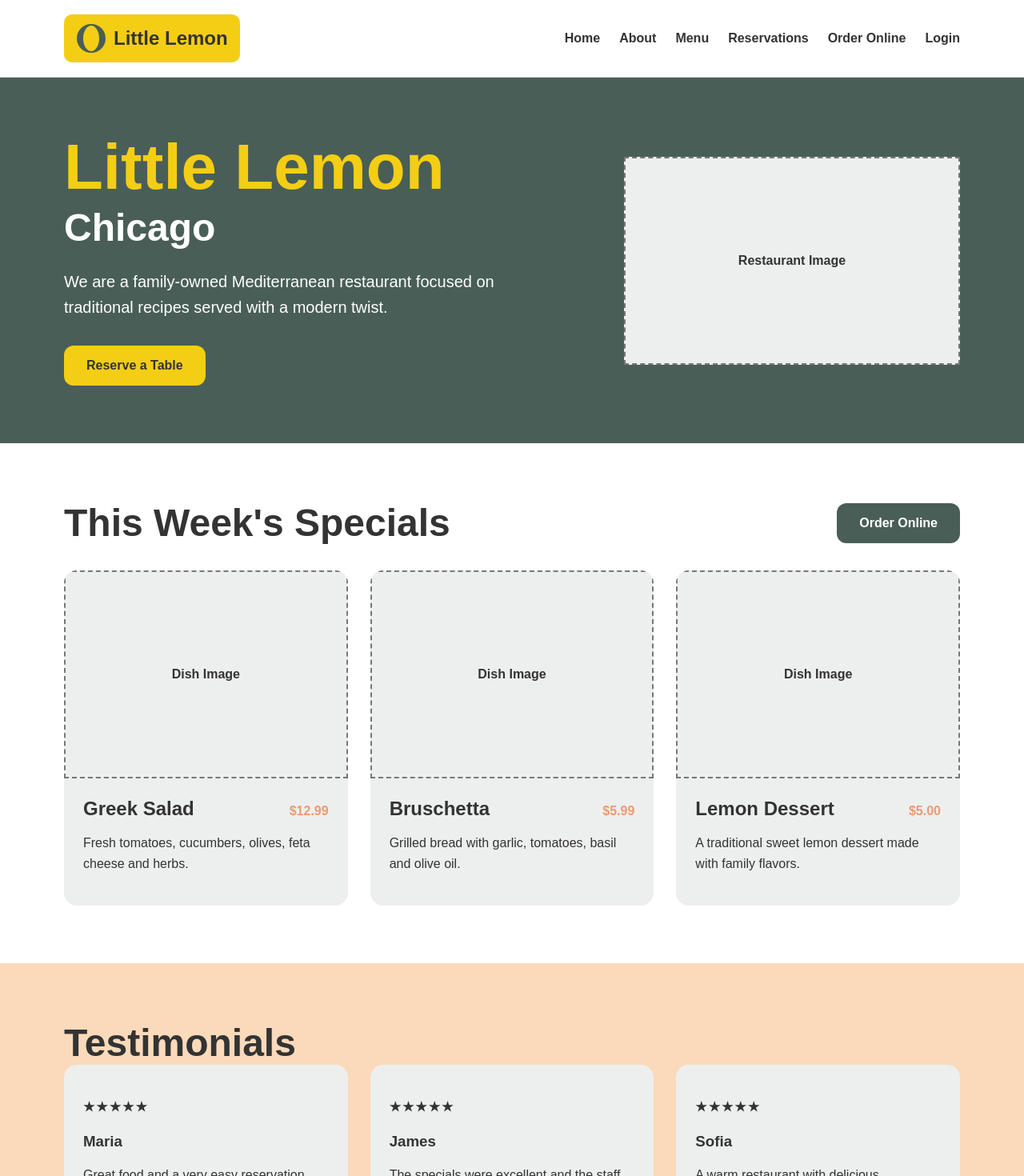
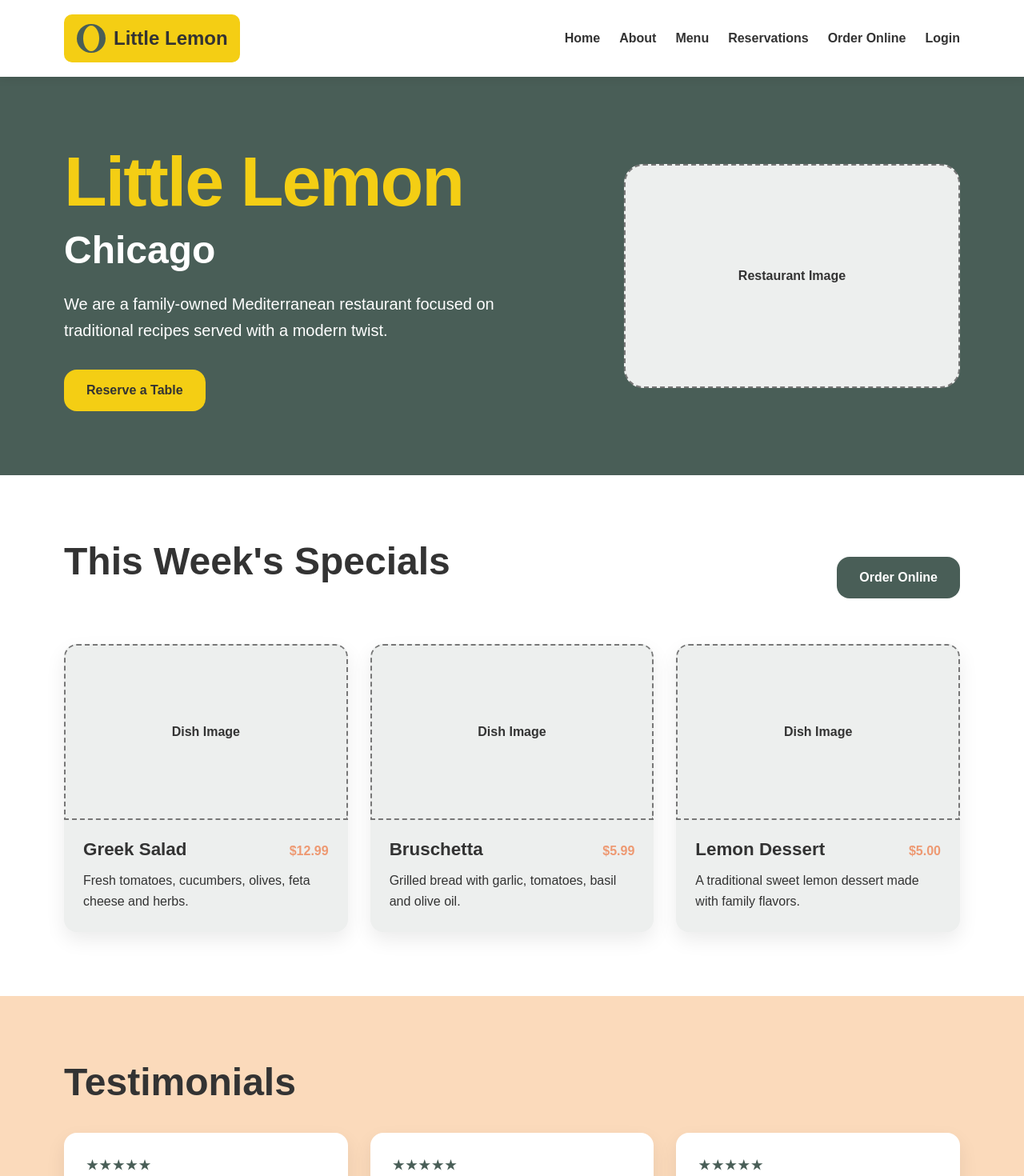
Before and after one commit to jalfons/little-lemon, a React (Create React App) app: page / in a window 1280 px wide. Shown: the top 1470 px of the page at 80% size. Built offline with nearby package versions, Linux system fonts and the light colour scheme.

Commit message:
Style Little Lemon HTML elements

```diff
--- a/src/App.css
+++ b/src/App.css
@@ -1,3 +1,20 @@
+:root {
+  --color-primary-green: #495E57;
+  --color-primary-yellow: #F4CE14;
+  --color-secondary-orange: #EE9972;
+  --color-secondary-light: #FBDABB;
+  --color-highlight-light: #EDEFEE;
+  --color-highlight-dark: #333333;
+  --color-white: #ffffff;
+
+  --container-width: 1120px;
+  --border-radius-sm: 8px;
+  --border-radius-md: 16px;
+  --border-radius-lg: 24px;
+  --shadow-card: 0 10px 25px rgba(0, 0, 0, 0.08);
+  --shadow-header: 0 2px 12px rgba(0, 0, 0, 0.08);
+}
+
 * {
   box-sizing: border-box;
 }
@@ -8,10 +25,58 @@ html {
 
 body {
   margin: 0;
-  color: #333333;
-  background-color: #ffffff;
+  color: var(--color-highlight-dark);
+  background-color: var(--color-white);
   font-family: Arial, Helvetica, sans-serif;
 }
+
+/* Typography */
+
+h1,
+h2,
+h3,
+h4,
+h5,
+h6 {
+  margin-top: 0;
+  color: var(--color-highlight-dark);
+  line-height: 1.15;
+}
+
+h1 {
+  font-size: clamp(3.5rem, 8vw, 5.5rem);
+  font-weight: 800;
+  letter-spacing: -2px;
+}
+
+h2 {
+  font-size: clamp(2rem, 4vw, 3rem);
+  font-weight: 800;
+}
+
+h3 {
+  font-size: 1.4rem;
+  font-weight: 800;
+}
+
+h4,
+h5,
+h6 {
+  font-size: 1.1rem;
+  font-weight: 700;
+}
+
+p {
+  margin-top: 0;
+  font-size: 1rem;
+  line-height: 1.65;
+}
+
+span {
+  line-height: 1.4;
+}
+
+/* Links and images */
 
 a {
   color: inherit;
@@ -24,21 +89,27 @@ a:focus {
 }
 
 img {
+  display: block;
   max-width: 100%;
-  display: block;
+  height: auto;
+  border-radius: var(--border-radius-sm);
 }
 
+/* Shared layout */
+
 .container {
-  width: min(1120px, calc(100% - 32px));
+  width: min(var(--container-width), calc(100% - 32px));
   margin: 0 auto;
 }
 
+/* Header and navigation */
+
 .site-header {
-  background-color: #ffffff;
-  border-bottom: 1px solid #dddddd;
   position: sticky;
   top: 0;
-  z-index: 10;
+  z-index: 20;
+  background-color: var(--color-white);
+  box-shadow: var(--shadow-header);
 }
 
 .header-layout {
@@ -49,87 +120,150 @@ img {
   gap: 32px;
 }
 
+.logo-link {
+  display: inline-flex;
+  align-items: center;
+}
+
 .site-logo {
   width: 220px;
-  height: auto;
+  border-radius: 0;
+}
+
+nav {
+  font-weight: 700;
+}
+
+nav ul,
+.site-footer ul {
+  padding: 0;
+  margin: 0;
+  list-style: none;
+}
+
+nav li {
+  margin: 0;
 }
 
 .nav-list {
   display: flex;
   align-items: center;
   gap: 24px;
-  padding: 0;
-  margin: 0;
-  list-style: none;
-  font-weight: 700;
 }
 
+.nav-list a {
+  display: inline-block;
+  padding: 10px 0;
+  transition: color 160ms ease;
+}
+
+.nav-list a:hover,
+.nav-list a:focus {
+  color: var(--color-primary-green);
+}
+
+/* Hero */
+
 .hero-section {
-  background-color: #495E57;
-  color: #ffffff;
-  padding: 72px 0;
+  background-color: var(--color-primary-green);
+  color: var(--color-white);
+  padding: 80px 0;
 }
 
 .hero-layout {
   display: grid;
-  grid-template-columns: 1fr 420px;
+  grid-template-columns: minmax(0, 1fr) 420px;
   gap: 64px;
   align-items: center;
 }
 
 .hero-content h1 {
-  color: #F4CE14;
-  font-size: clamp(3rem, 7vw, 5rem);
-  line-height: 1;
-  margin: 0;
+  color: var(--color-primary-yellow);
+  margin-bottom: 8px;
 }
 
 .hero-content h2 {
+  color: var(--color-white);
   font-size: clamp(2rem, 4vw, 3rem);
-  margin: 8px 0 24px;
+  margin-bottom: 24px;
 }
 
 .hero-content p {
   max-width: 560px;
   font-size: 1.25rem;
-  line-height: 1.6;
+  color: var(--color-white);
   margin-bottom: 32px;
 }
 
+/* Buttons */
+
 .primary-button,
 .secondary-button {
-  display: inline-block;
-  border-radius: 12px;
-  padding: 16px 28px;
-  font-weight: 700;
-  text-align: center;
+  display: inline-flex;
+  align-items: center;
+  justify-content: center;
+  min-height: 52px;
+  border-radius: var(--border-radius-md);
+  padding: 14px 28px;
+  font-weight: 800;
+  line-height: 1;
+  transition:
+    transform 160ms ease,
+    box-shadow 160ms ease,
+    background-color 160ms ease;
 }
 
 .primary-button {
-  background-color: #F4CE14;
-  color: #333333;
+  background-color: var(--color-primary-yellow);
+  color: var(--color-highlight-dark);
 }
 
 .secondary-button {
-  background-color: #495E57;
-  color: #ffffff;
+  background-color: var(--color-primary-green);
+  color: var(--color-white);
 }
+
+.primary-button:hover,
+.primary-button:focus,
+.secondary-button:hover,
+.secondary-button:focus {
+  transform: translateY(-2px);
+  box-shadow: var(--shadow-card);
+  text-decoration: none;
+}
+
+/* Placeholders for future real images */
 
 .image-placeholder,
 .card-image-placeholder {
   border: 2px dashed #777777;
-  background-color: #EDEFEE;
-  color: #333333;
-  min-height: 260px;
+  background-color: var(--color-highlight-light);
+  color: var(--color-highlight-dark);
   display: grid;
   place-items: center;
-  font-weight: 700;
+  font-weight: 800;
   text-align: center;
 }
 
+.image-placeholder {
+  min-height: 280px;
+  border-radius: var(--border-radius-lg);
+}
+
+.image-placeholder.small {
+  min-height: 180px;
+}
+
+.card-image-placeholder {
+  min-height: 220px;
+  border-radius: var(--border-radius-md) var(--border-radius-md) 0 0;
+}
+
+/* Highlights */
+
 .highlights-section,
 .about-section {
-  padding: 72px 0;
+  padding: 80px 0;
 }
 
 .section-heading {
@@ -137,32 +271,23 @@ img {
   align-items: center;
   justify-content: space-between;
   gap: 24px;
-  margin-bottom: 32px;
+  margin-bottom: 36px;
 }
 
-.section-heading h2,
-.testimonials-section h2,
-.about-section h2 {
-  font-size: clamp(2rem, 4vw, 3rem);
-  margin: 0;
-}
-
-.specials-grid,
-.testimonials-grid {
+.specials-grid {
   display: grid;
   grid-template-columns: repeat(3, 1fr);
   gap: 28px;
 }
 
-.special-card,
-.testimonial-card {
-  background-color: #EDEFEE;
-  border-radius: 16px;
+.special-card {
+  background-color: var(--color-highlight-light);
+  border-radius: var(--border-radius-md);
   overflow: hidden;
+  box-shadow: var(--shadow-card);
 }
 
-.card-content,
-.testimonial-card {
+.card-content {
   padding: 24px;
 }
 
@@ -171,40 +296,73 @@ img {
   justify-content: space-between;
   gap: 16px;
   align-items: baseline;
+  margin-bottom: 12px;
 }
 
 .card-title-row h3 {
   margin: 0;
-  font-size: 1.5rem;
 }
 
 .card-title-row span {
-  color: #EE9972;
-  font-weight: 700;
+  color: var(--color-secondary-orange);
+  font-weight: 800;
 }
 
-.card-content p,
-.testimonial-card p,
-.about-section p {
-  line-height: 1.6;
+.card-content p {
+  margin-bottom: 0;
 }
 
+/* Testimonials */
+
 .testimonials-section {
-  background-color: #FBDABB;
-  padding: 72px 0;
+  background-color: var(--color-secondary-light);
+  padding: 80px 0;
+}
+
+.testimonials-section h2 {
+  margin-bottom: 36px;
+}
+
+.testimonials-grid {
+  display: grid;
+  grid-template-columns: repeat(3, 1fr);
+  gap: 28px;
+}
+
+.testimonial-card {
+  background-color: var(--color-white);
+  border-radius: var(--border-radius-md);
+  padding: 28px;
+  box-shadow: var(--shadow-card);
+}
+
+.testimonial-card h3 {
+  margin-bottom: 12px;
+}
+
+.testimonial-card p:last-child {
+  margin-bottom: 0;
 }
 
 .rating {
-  color: #333333;
-  font-weight: 700;
+  color: var(--color-primary-green);
+  font-weight: 800;
   letter-spacing: 2px;
+  margin-bottom: 16px;
 }
+
+/* About */
 
 .about-layout {
   display: grid;
-  grid-template-columns: 1fr 420px;
+  grid-template-columns: minmax(0, 1fr) 420px;
   gap: 64px;
   align-items: center;
+}
+
+.about-section p {
+  max-width: 640px;
+  font-size: 1.1rem;
 }
 
 .about-images {
@@ -212,14 +370,12 @@ img {
   gap: 24px;
 }
 
-.image-placeholder.small {
-  min-height: 180px;
-}
+/* Footer */
 
 .site-footer {
-  background-color: #333333;
-  color: #ffffff;
-  padding: 56px 0;
+  background-color: var(--color-highlight-dark);
+  color: var(--color-white);
+  padding: 64px 0;
 }
 
 .footer-layout {
@@ -230,21 +386,22 @@ img {
 
 .footer-logo {
   width: 180px;
+  border-radius: 0;
 }
 
 .site-footer h2 {
+  color: var(--color-primary-yellow);
   font-size: 1.25rem;
-  margin-top: 0;
-}
-
-.site-footer ul {
-  list-style: none;
-  padding: 0;
-  margin: 0;
+  margin-bottom: 16px;
 }
 
 .site-footer li {
   margin-bottom: 10px;
+}
+
+.site-footer a:hover,
+.site-footer a:focus {
+  color: var(--color-primary-yellow);
 }
 
 address {
@@ -252,8 +409,11 @@ address {
   line-height: 1.8;
 }
 
+/* Responsive design */
+
 @media (max-width: 900px) {
   .header-layout {
+    min-height: auto;
     flex-direction: column;
     align-items: flex-start;
     padding: 20px 0;
@@ -261,7 +421,7 @@ address {
 
   .nav-list {
     flex-wrap: wrap;
-    gap: 16px;
+    gap: 12px 18px;
   }
 
   .hero-layout,
@@ -269,14 +429,46 @@ address {
     grid-template-columns: 1fr;
   }
 
-  .specials-grid,
-  .testimonials-grid,
-  .footer-layout {
-    grid-template-columns: 1fr;
+  .hero-section,
+  .highlights-section,
+  .testimonials-section,
+  .about-section {
+    padding: 56px 0;
   }
 
   .section-heading {
     align-items: flex-start;
     flex-direction: column;
   }
+
+  .specials-grid,
+  .testimonials-grid,
+  .footer-layout {
+    grid-template-columns: 1fr;
+  }
 }
+
+@media (max-width: 520px) {
+  .site-logo {
+    width: 180px;
+  }
+
+  .nav-list {
+    flex-direction: column;
+    align-items: flex-start;
+  }
+
+  .primary-button,
+  .secondary-button {
+    width: 100%;
+  }
+
+  .hero-content p {
+    font-size: 1.05rem;
+  }
+
+  .card-title-row {
+    flex-direction: column;
+    gap: 6px;
+  }
+}
```
